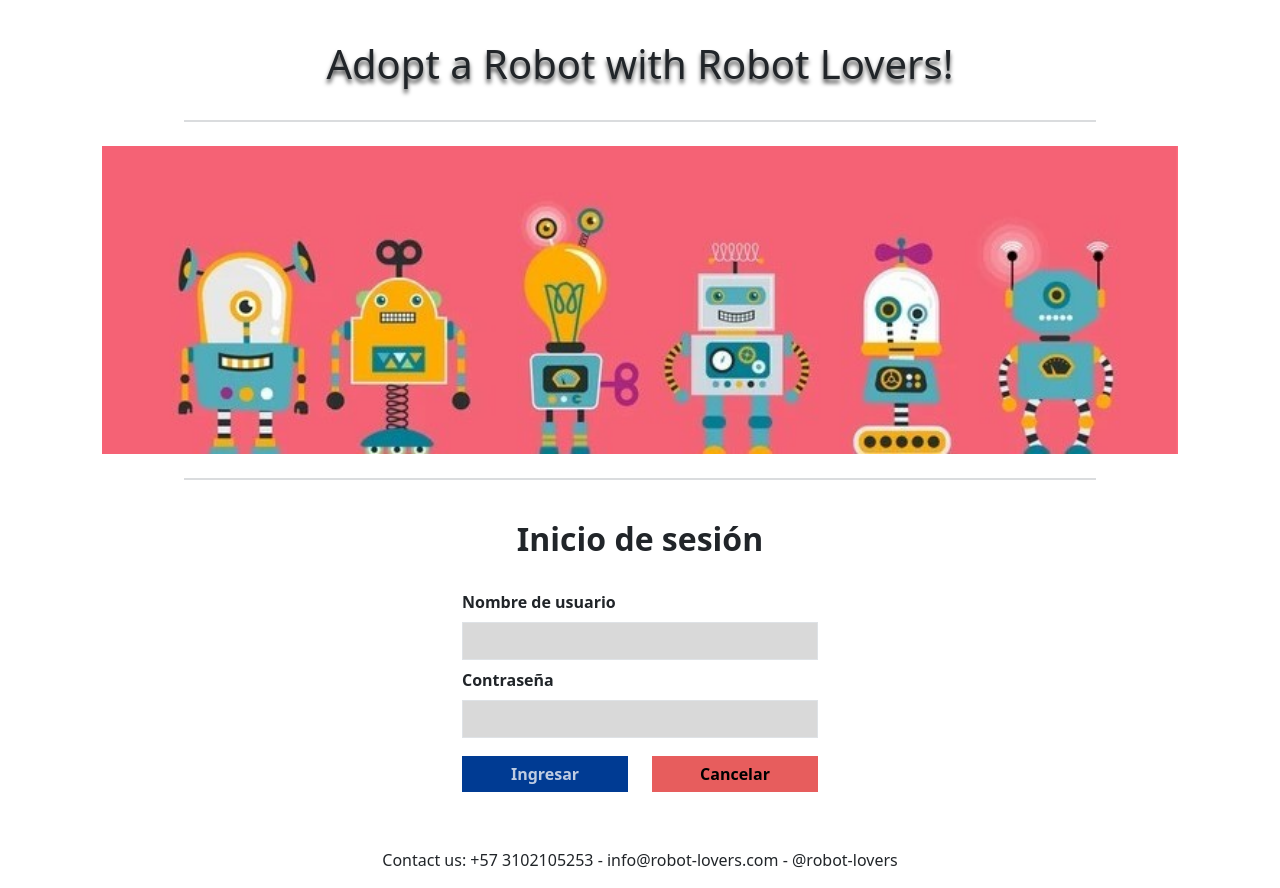
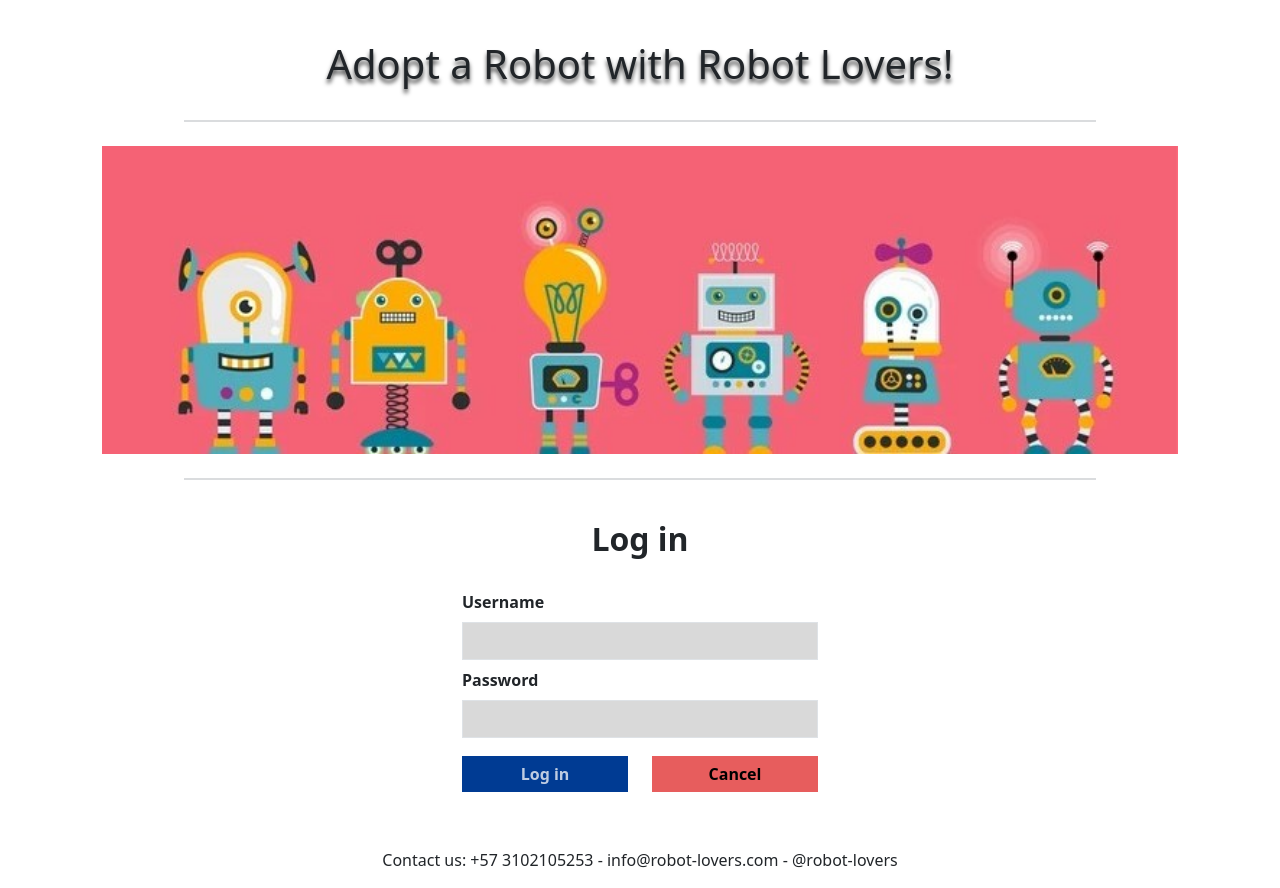
Before and after one commit to c4ts0up/ISIS2603-Parcial1, a React (Create React App) app in the folder my_app/: page / in a window 1280 px wide. Built offline with nearby package versions, Linux system fonts and the light colour scheme.

Commit message:
[WIP] Localización de auth

```diff
--- a/my_app/src/components/Authentication.js
+++ b/my_app/src/components/Authentication.js
@@ -4,10 +4,12 @@ import TopBanner from "./TopBanner";
 import BottomBanner from "./BottomBanner";
 import { useNavigate} from "react-router";
 import "../index.css";
+import {useIntl} from "react-intl";
 
 const URL = "http://localhost:3001/login";
 
 export function Authentication() {
+    const { messages } = useIntl();
     const navigate = useNavigate();
 
     const [username, setUsername] = useState('');
@@ -58,33 +60,33 @@ export function Authentication() {
 
             <Container>
                 <Row className={"mt-3 mb-4"}>
-                    <h2 className={"text-center fw-bold"}>Inicio de sesión</h2>
+                    <h2 className={"text-center fw-bold"}>{messages.titles.login}</h2>
                 </Row>
                 <Row className={"justify-content-center"}>
                     <Col md={4}>
                         <Form ref={formRef}>
                             <Form.Group className={"mb-2"} controlId="formBasicEmail">
-                                <Form.Label className={"fw-bold"}>Nombre de usuario</Form.Label>
+                                <Form.Label className={"fw-bold"}>{messages.auth.login}</Form.Label>
                                 <Form.Control className={"auth-input px-4"} type="email" onChange={handleUsernameChange}/>
                             </Form.Group>
 
                             <Form.Group className={"mb-2"} controlId="formBasicPassword">
-                                <Form.Label className={"fw-bold"}>Contraseña</Form.Label>
+                                <Form.Label className={"fw-bold"}>{messages.auth.password}</Form.Label>
                                 <Form.Control className={"auth-input px-4"} type="password" onChange={handlePasswordChange} />
                             </Form.Group>
 
                             <Row className={"justify-content-between"}>
                                 <Col md={6}>
-                                    <Button className="auth-login-button w-100" onClick={clickLogin}>Ingresar</Button>
+                                    <Button className="auth-login-button w-100" onClick={clickLogin}>{messages.auth.loginButton}</Button>
                                 </Col>
                                 <Col md={6}>
-                                    <Button className="auth-cancel-button w-100" onClick={clickCancel}>Cancelar</Button>
+                                    <Button className="auth-cancel-button w-100" onClick={clickCancel}>{messages.auth.cancelButton}</Button>
                                 </Col>
                             </Row>
                             <Row className={"mt-3 fw-bold text-danger"}>
                             {
                                 wrongCredentials &&
-                                <Form.Label>Error de autenticación. Revise sus credenciales</Form.Label>
+                                <Form.Label>{messages.auth.wrongLogin}</Form.Label>
                             }
                             </Row>
                         </Form>
--- a/my_app/src/locales/en.json
+++ b/my_app/src/locales/en.json
@@ -1,7 +1,15 @@
 {
   "titles": {
     "mainTitle": "Adopt a Robot with Robot Lovers!",
-    "contact": "Contact us"
+    "contact": "Contact us",
+    "login": "Log in"
+  },
+  "auth" : {
+    "login": "Username",
+    "password": "Password",
+    "loginButton": "Log in",
+    "cancelButton": "Cancel",
+    "wrongLogin": "Login error. Check your credentials"
   },
   "list": {
     "id": "ID",
--- a/my_app/src/locales/es.json
+++ b/my_app/src/locales/es.json
@@ -1,7 +1,15 @@
 {
   "titles": {
     "mainTitle": "Adopta un Robot con Robot Lovers!",
-    "contact": "Contáctanos"
+    "contact": "Contáctanos",
+    "login": "Inicio de sesión"
+  },
+  "auth" : {
+    "login": "Nombre de usuario",
+    "password": "Contraseña",
+    "loginButton": "Ingresar",
+    "cancelButton": "Cancelar",
+    "wrongLogin": "Error de autenticación. Revise sus credenciales"
   },
   "list": {
     "id": "ID",
```
